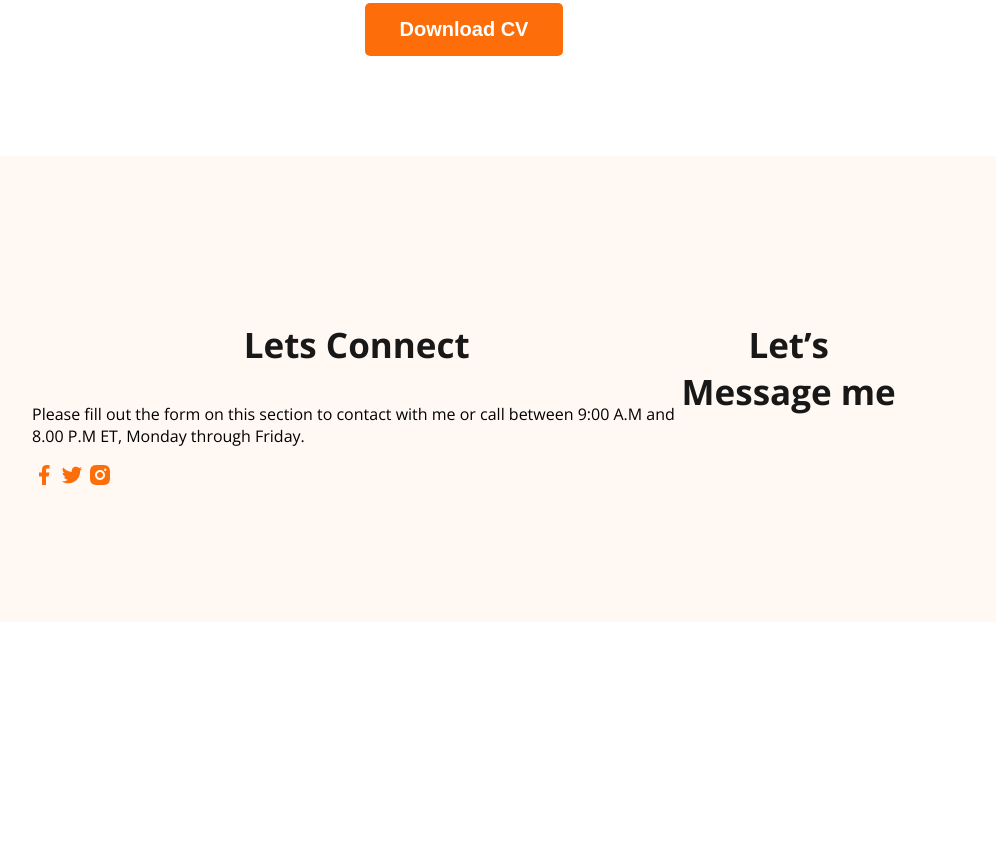
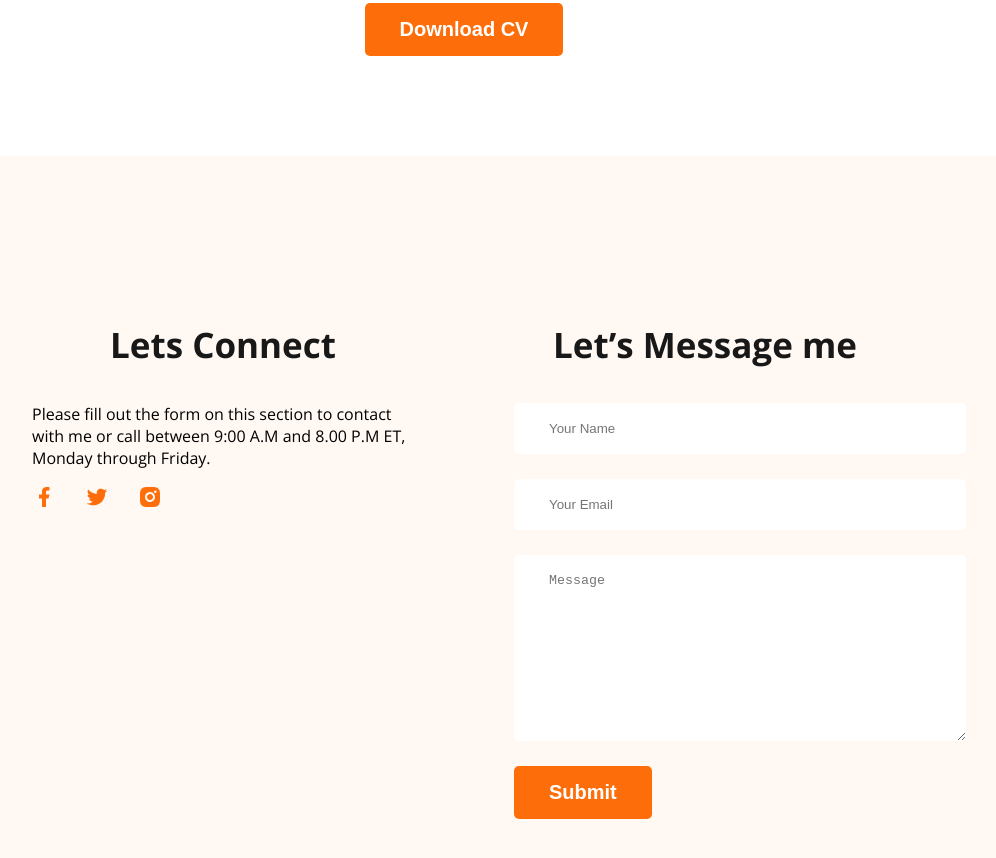
Before and after one commit to Mannasha/web-devolopar-portfoli, a plain HTML site: page index.html in a window 1280 px wide. Shown: the part 3183-4041 px from the top of the page, without its empty margins (176-1172 px from the left). Before the commit the page ends 3813 px from the top, so only its background shows below. Drawn offline with nearby package versions, Linux system fonts and the light colour scheme.

Commit message:
finish footer section with contact from

```diff
--- a/index.html
+++ b/index.html
@@ -162,6 +162,12 @@
         </div>
         <div class="footer-colum">
             <h3 class="section-title">Let’s Message me</h3>
+            <form class="contact" action="">
+                <input type="text" placeholder="Your Name">
+                <input type="email" name="" placeholder="Your Email" id="">
+                <textarea name="" placeholder="Message" id="" cols="30" rows="10"></textarea>
+                <input class="btn-primari" type="submit" value="Submit">
+            </form>
         </div>
 
 
--- a/style/portfolio.css
+++ b/style/portfolio.css
@@ -144,31 +144,49 @@ main section {
   font-weight: 700;
   margin-bottom: 10px;
 }
-.resume-item-institute{
-    margin-bottom: 20px;
-    margin-top: 0;
+.resume-item-institute {
+  margin-bottom: 20px;
+  margin-top: 0;
 }
-
 
 .resume-item-institute,
 .resume-item-description {
   color: #757575;
-
 }
 
-.resume-container{
-    margin: 30px;
+.resume-container {
+  margin: 30px;
 }
 
-.download-cv{
+.download-cv {
   text-align: center;
   margin-top: 150px;
 }
 /* footer style */
-footer{
+footer {
   display: flex;
-  background: #FFF8F3;
+  gap: 100px;
+  background: #fff8f3;
   margin-top: 100px;
   padding: 130px 200px;
+}
+.footer-colum {
+  width: 50%;
+}
+.social-link a{
+  margin-right: 25px;
+}
 
+
+
+.contact input[type="text"], .contact input[type="email"],
+textarea{
+  display: block;
+  margin-bottom: 25px;
+  padding: 18px 35px;
+  color: #757575;
+  border-radius: 5px;
+  background-color: #fff;
+  border: 0;
+  width: 100%;
 }
```
